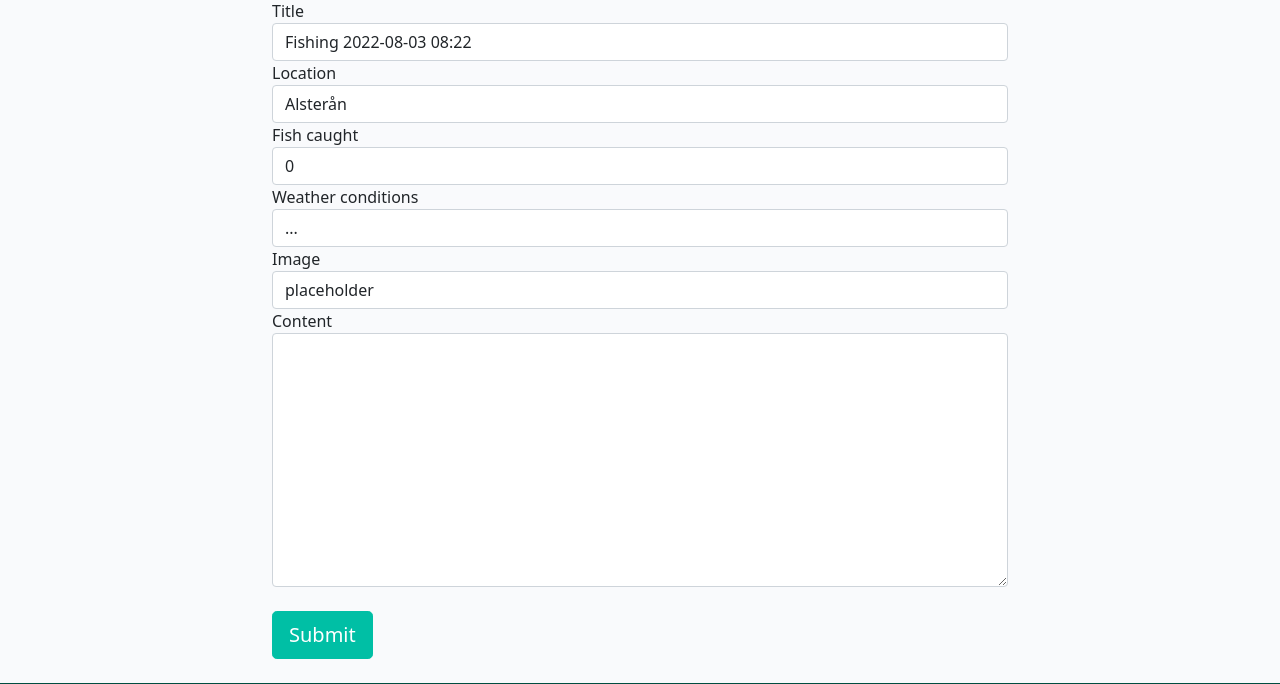
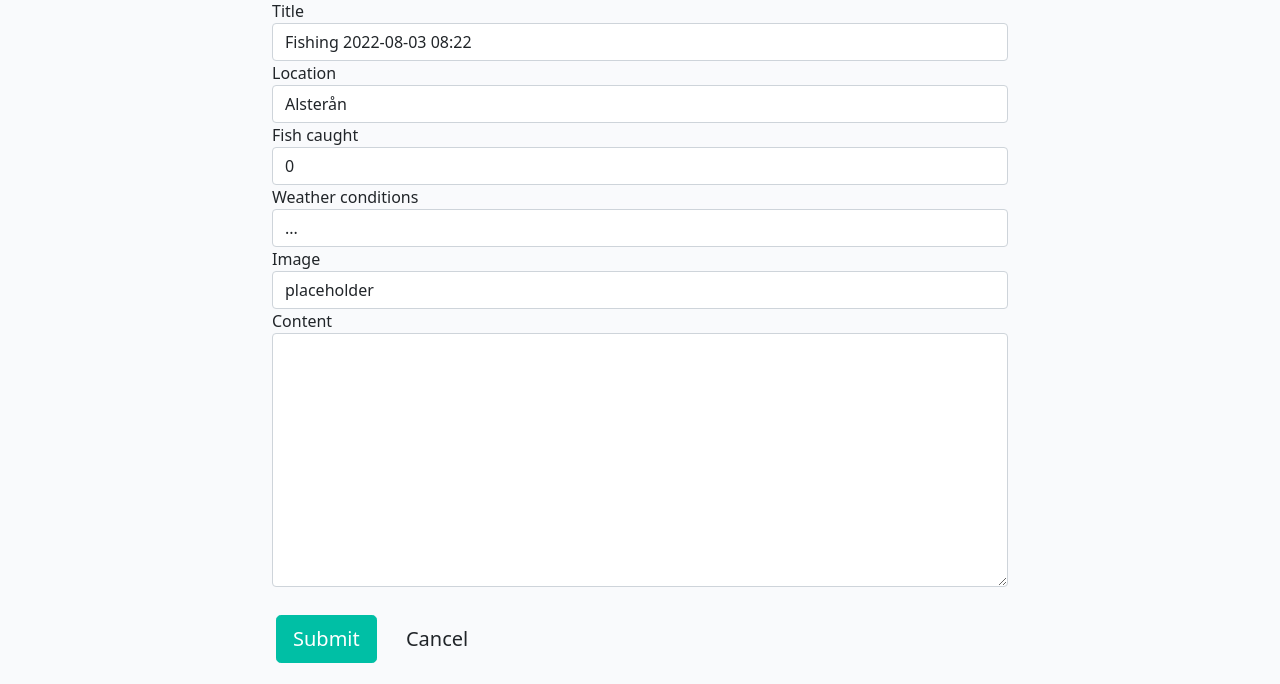
Before and after one commit to mittnamnkenny/fishtales, a Django app: page /post/add/ in a window 1280 px wide. Shown: the part 180-864 px from the top of the page. Run offline with Django 3.2, Linux system fonts and the light colour scheme; the visitor is signed in with stand-in values (Sample User, id 1); some libraries are stand-ins or nearby versions; some web fonts are replaced.

Commit message:
Implement cancel functionality to the following templates; comment update, post add, post update and logout. Plus code cleanup

```diff
--- a/templates/account/logout.html
+++ b/templates/account/logout.html
@@ -22,6 +22,7 @@
         <input type="hidden" name="{{ redirect_field_name }}" value="{{ redirect_field_value }}" />
         {% endif %}
         <button class="btn btn-del btn-lg right" type="submit">{% trans 'Sign Out' %}</button>
+        <a href="{{ request.META.HTTP_REFERER }}" class="btn btn-lg m-1">Cancel</a>
       </form>
     </div>
   </div>
--- a/templates/base.html
+++ b/templates/base.html
@@ -111,8 +111,8 @@
                     <p>This website is for educational purposes only</p>
                     <p>Made by mittnamnkenny</p>
                     <a href="https://github.com/mittnamnkenny/" target="_blank" rel="noopener"
-                        aria-label="Visit my GitHub page (Opens in a new tab)"><button class="btn btn-signup"><i
-                                class="fa-brands fa-github"></i> Visit my GitHub page</button></a>
+                        aria-label="Visit my GitHub page (Opens in a new tab)" class="btn btn-signup"><i
+                            class="fa-brands fa-github"></i> Visit my GitHub page</a>
                 </div>
                 <div class="col d-none d-lg-block">
                     <h3>Fishing Småland</h3>
--- a/templates/comment_update.html
+++ b/templates/comment_update.html
@@ -27,8 +27,10 @@
                 {% csrf_token %}
                 {{ form | crispy }}
                 <br>
-                <button type="submit" class="btn btn-signup btn-lg">Update</button>
+                <button type="submit" class="btn btn-signup btn-lg m-1">Update</button>
+                <a href="{{ request.META.HTTP_REFERER }}" class="btn btn-lg m-1">Cancel</a>
             </form>
+
         </div>
     </div>
     <br>
--- a/templates/index.html
+++ b/templates/index.html
@@ -10,10 +10,10 @@
                 <h1>Fly Fishing</h1>
                 <h2>Småland, Sweden</h2>
                 {% if user.is_authenticated %}
-                <a href="{% url 'blog' %}"><button class="btn btn-signup btn-lg mt-3">Visit the Blog</button></a>
+                <a href="{% url 'blog' %}" class="btn btn-signup btn-lg mt-3">Visit the Blog</a>
                 {% else %}
-                <a href="{% url 'account_signup' %}"><button class="btn btn-signup btn-lg mt-3">Register
-                        now</button></a>
+                <a href="{% url 'account_signup' %}" class="btn btn-signup btn-lg mt-3">Register
+                    now</a>
                 {% endif %}
             </div>
         </div>
--- a/templates/post_add.html
+++ b/templates/post_add.html
@@ -19,7 +19,8 @@
                 {% csrf_token %}
                 {{ form | crispy }}
                 <br>
-                <button type="submit" class="btn btn-signup btn-lg">Submit</button>
+                <button type="submit" class="btn btn-signup btn-lg m-1">Submit</button>
+                <a href="{{ request.META.HTTP_REFERER }}" class="btn btn-lg m-1">Cancel</a>
             </form>
         </div>
     </div>
--- a/templates/post_update.html
+++ b/templates/post_update.html
@@ -19,7 +19,8 @@
                 {% csrf_token %}
                 {{ form | crispy }}
                 <br>
-                <button type="submit" class="btn btn-signup btn-lg">Update</button>
+                <button type="submit" class="btn btn-signup btn-lg m-1">Update</button>
+                <a href="{{ request.META.HTTP_REFERER }}" class="btn btn-lg m-1">Cancel</a>
             </form>
         </div>
     </div>
```
Also changed, not shown: templates/post_detail.html (+4 -5 lines). Lines whose indentation alone changed are shown as unchanged.
